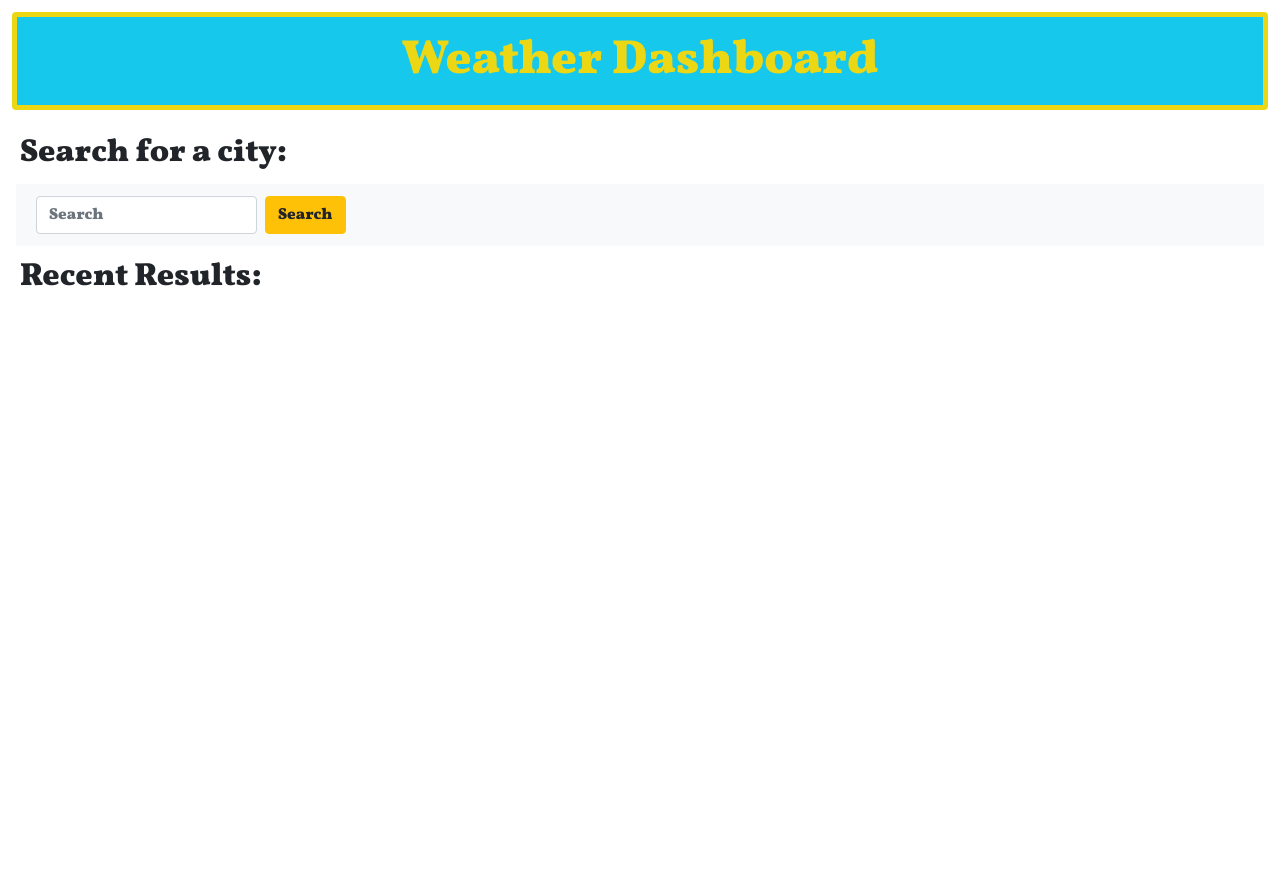
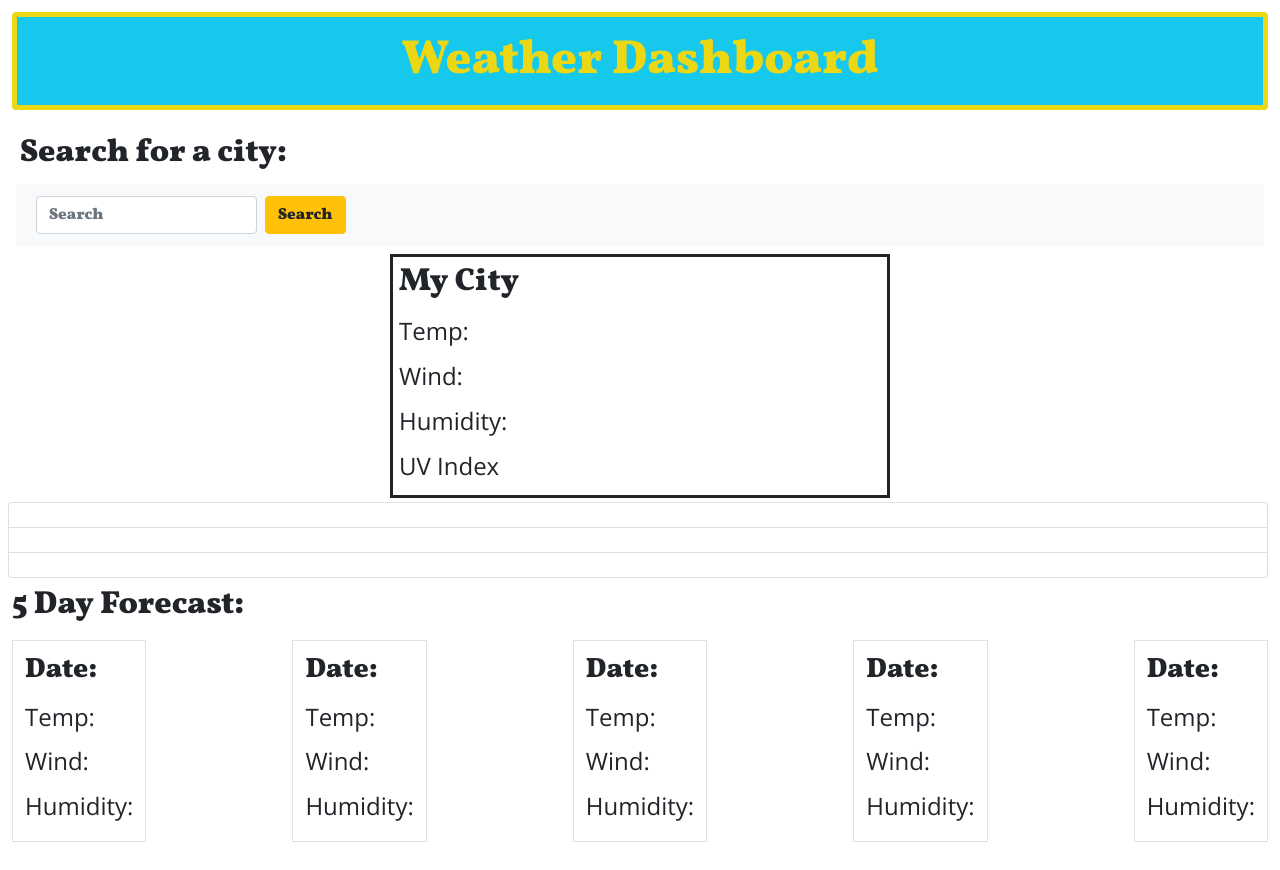
Before and after one commit to SeroGri/weather-dashboard, a plain HTML site: page index.html in a window 1280 px wide. Before the commit the page ends 800 px from the top, so only its background shows below. Drawn offline with nearby package versions, Linux system fonts and the light colour scheme.

Commit message:
5 day forecast

```diff
--- a/assets/css/style.css
+++ b/assets/css/style.css
@@ -22,3 +22,13 @@ font-size: 3rem;
 color: var(--primary);
 background-color: var(--secondary);
 }
+
+
+.my-city {
+    border-style: solid;
+    padding: 2px;
+}
+
+h4 {
+    font-family: 'Open Sans', sans-serif;
+}
--- a/index.html
+++ b/index.html
@@ -28,12 +28,55 @@
                 </form>
             </nav>
         </div>
+        </main>
 
-        <div>
-            <h2>Recent Results:</h2>
-            <ul class="d-flex flex-column bd-highlight mb-3">
-            </ul>
+        <section class="my-city mx-auto" style="width:500px;">
+            <h2>My City</h2>
+
+            <h4>Temp:</h4>
+            <h4>Wind:</h4>
+            <h4>Humidity:</h4>
+            <h4>UV Index</h4>
+
+        </section>
+
         </div>
+
+
+        <div class="list-group">
+            <a href="#" class="list-group-item list-group-item-action"></a>
+            <a href="#" class="list-group-item list-group-item-action"></a>
+            <a href="#" class="list-group-item list-group-item-action"></a>
+          </div>
+
+          <h2>5 Day Forecast:</h2>
+          <footer class="d-flex mb-3 justify-content-between">
+            <div class="p-2 border">
+                <h3>Date:</h3>
+                <h4>Temp:</h4>
+                <h4>Wind:</h4>
+                <h4>Humidity:</h4></div>
+            <div class="p-2 border ">
+                <h3>Date:</h3>
+                <h4>Temp:</h4>
+                <h4>Wind:</h4>
+                <h4>Humidity:</h4></div>
+            <div class="p-2 border">
+                <h3>Date:</h3>
+                <h4>Temp:</h4>
+                <h4>Wind:</h4>
+                <h4>Humidity:</h4></div>
+            <div class="p-2 border">
+                <h3>Date:</h3>
+                <h4>Temp:</h4>
+                <h4>Wind:</h4>
+                <h4>Humidity:</h4></div>
+            <div class="p-2 border">
+                <h3>Date:</h3>
+                <h4>Temp:</h4>
+                <h4>Wind:</h4>
+                <h4>Humidity:</h4></div>
+            </footer>
 
 
 
```
